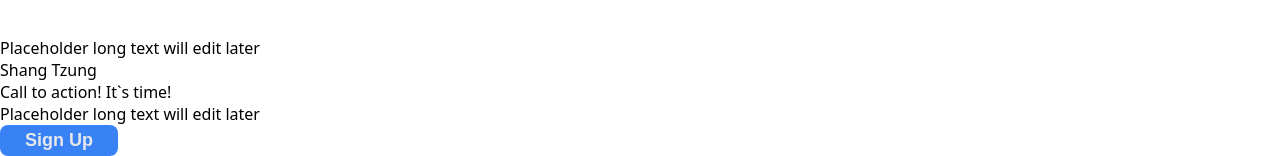
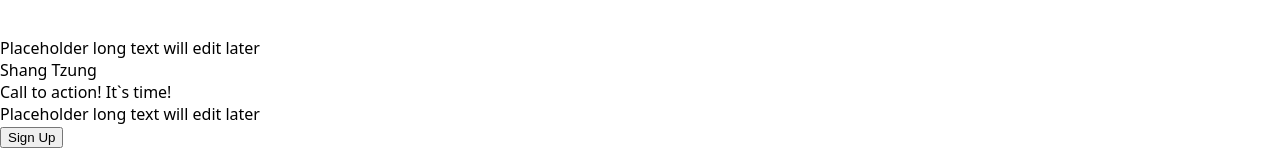
Before and after one commit to r0l3x007/landing-page, a plain HTML site: page index.html in a window 1280 px wide. Shown: the part 965-1121 px from the top of the page. Drawn offline with Linux system fonts and the light colour scheme.

Commit message:
Added classes to buttons so they are styled separately

```diff
--- a/index.html
+++ b/index.html
@@ -26,7 +26,7 @@
             <div class="title">Designs by Rollo</div>
             <div class="subtext">Hello my name is Rollo. Currently I am learning how to design websites. I want to switch
                 careers for a better future</div>
-            <button type="button">Sign Up</button>
+            <button type="button" class="button1">Sign Up</button>
             </div>
             <img src="pictures/altimg.jpg" class ="plcimg1" alt="A gril coding">
         </div>
@@ -58,7 +58,7 @@
         <div class="hero4">
             <div class="disclaimer">Call to action! It`s time!</div>
             <div class="text3">Placeholder long text will edit later</div>
-            <button type="button2">Sign Up</button>
+            <button type="button" class="button2">Sign Up</button>
         </div>
         <div class="footer">
         <div>
--- a/style.css
+++ b/style.css
@@ -52,7 +52,7 @@ ul{
     color: #E5E7EB;
 }
 
-button{
+.button1{
     background-color: #3882F6;
     font-size: 18px;
     font-weight: 600;
```
